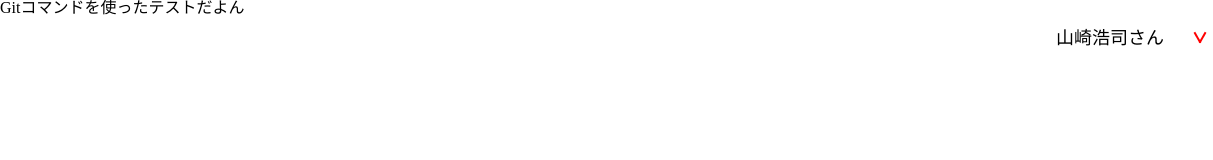
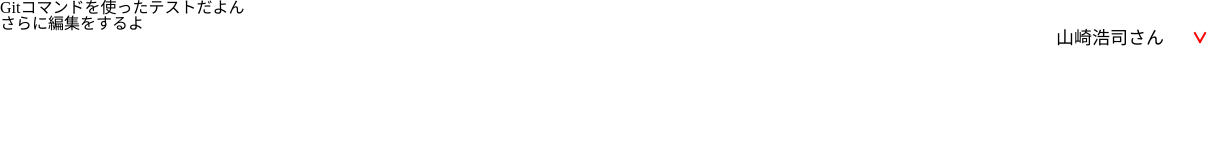
Before and after one commit to koji0130/acd-test, a plain HTML site: page index.html in a window 1280 px wide. Shown: the full height of the page, 0-1213 px from the left. Drawn offline with Linux system fonts and the light colour scheme.

Commit message:
さらにファイルを変更したよ

```diff
--- a/index.html
+++ b/index.html
@@ -23,5 +23,6 @@
     </ul>
   </div>
   <p>Gitコマンドを使ったテストだよん</p>
+  <p>さらに編集をするよ</p>
 </body>
 </html>
```
